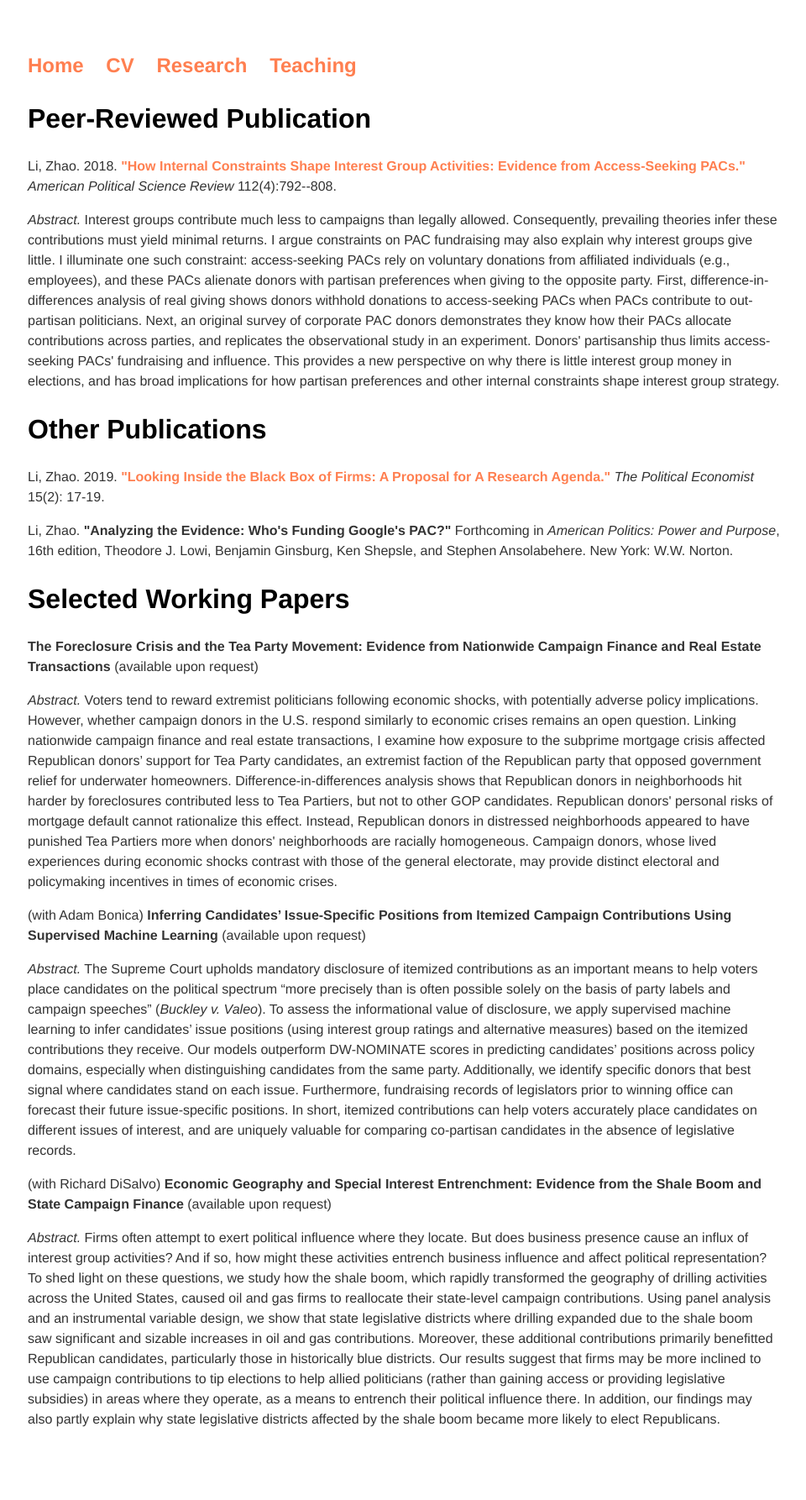
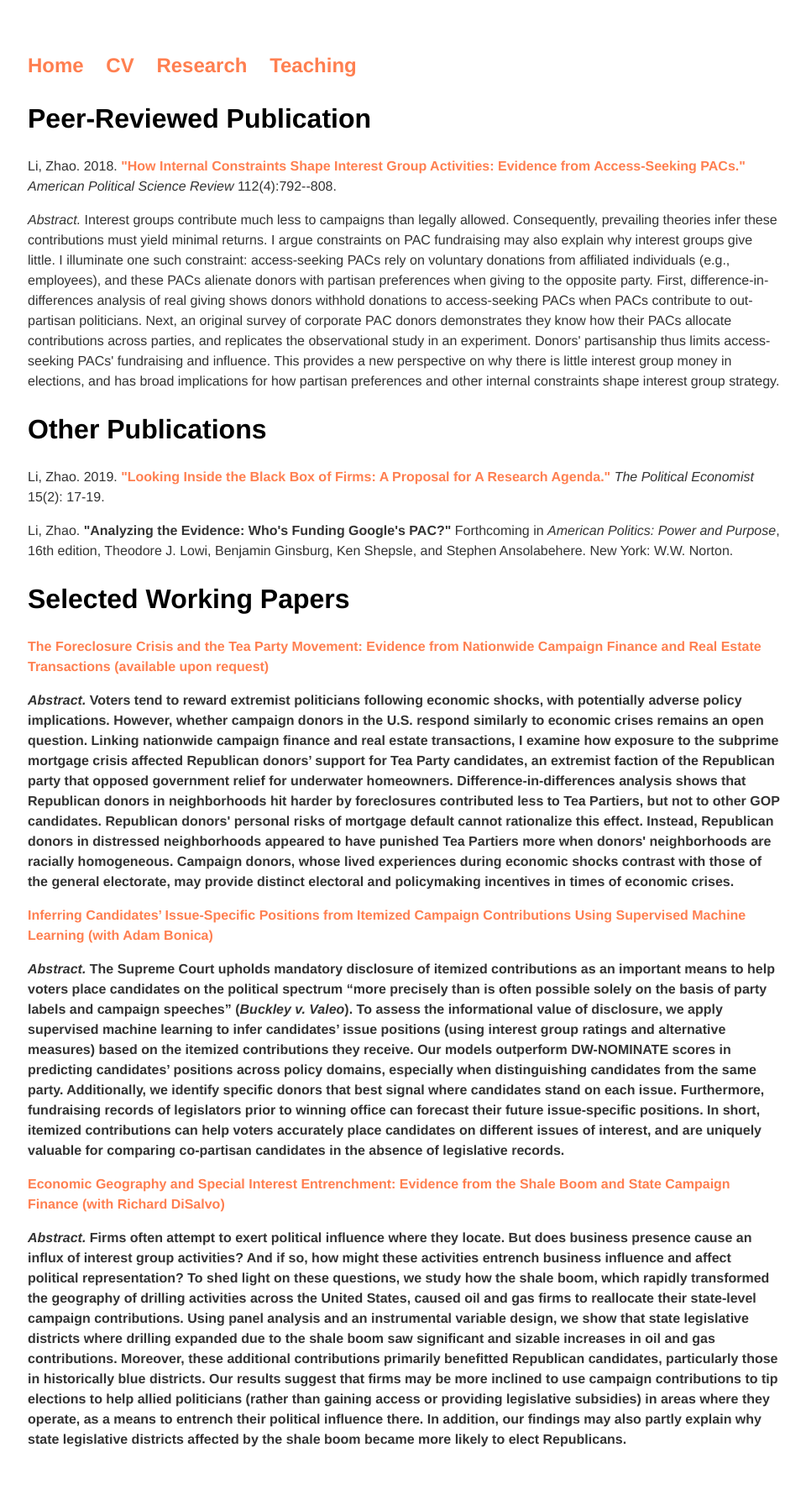
Before and after one commit to zhaoliresearch/zhaoliresearch.github.io, a Jekyll site: the page built from research/index.html, in a window 1280 px wide. Shown: the whole page at 84% size, without its empty margins (159-1119 px from the left). Built offline with Jekyll 4.4.1, drawn with Linux system fonts in a browser that asks for light colours; before the commit the page ends 1762 px from its top, so only the background shows below that.

Commit message:
Update index.html

```diff
--- a/research/index.html
+++ b/research/index.html
@@ -10,10 +10,10 @@ title: Zhao Li, Ph.D.
 <p>Li, Zhao. 2019. <b><a href="https://docs.google.com/viewer?a=v&pid=sites&srcid=dW1pY2guZWR1fHBvbGl0aWNhbC1lY29ub21pc3QtbmV3c2xldHRlcnxneDo2ZjY0NzVhMzJjNWE0NzZi">"Looking Inside the Black Box of Firms: A Proposal for A Research Agenda."</a></b> <i>The Political Economist</i> 15(2): 17-19.</p>
 <p>Li, Zhao. <b>"Analyzing the Evidence: Who's Funding Google's PAC?"</a></b> Forthcoming in <i>American Politics: Power and Purpose</i>, 16th edition, Theodore J. Lowi, Benjamin Ginsburg, Ken Shepsle, and Stephen Ansolabehere. New York: W.W. Norton.</p>
 <h2>Selected Working Papers </h2>
-<p><b>The Foreclosure Crisis and the Tea Party Movement: Evidence from Nationwide Campaign Finance and Real Estate Transactions</b> (available upon request)</p>
+<p><b><a href="https://www.dropbox.com/s/lizcouvz3aqu6am/Zhao%20Li_Housing%20Crash%20and%20Political%20Extremism.pdf?dl=0">The Foreclosure Crisis and the Tea Party Movement: Evidence from Nationwide Campaign Finance and Real Estate Transactions</b> (available upon request)</p>
 <p><i>Abstract.</i> Voters tend to reward extremist politicians following economic shocks, with potentially adverse policy implications. However, whether campaign donors in the U.S. respond similarly to economic crises remains an open question. Linking nationwide campaign finance and real estate transactions, I examine how exposure to the subprime mortgage crisis affected Republican donors’ support for Tea Party candidates, an extremist faction of the Republican party that opposed government relief for underwater homeowners. Difference-in-differences analysis shows that Republican donors in neighborhoods hit harder by foreclosures contributed less to Tea Partiers, but not to other GOP candidates. Republican donors' personal risks of mortgage default cannot rationalize this effect. Instead, Republican donors in distressed neighborhoods appeared to have punished Tea Partiers more when donors' neighborhoods are racially homogeneous. Campaign donors, whose lived experiences during economic shocks contrast with those of the general electorate, may provide distinct electoral and policymaking incentives in times of economic crises.</p>
-<p>(with Adam Bonica) <b>Inferring Candidates’ Issue-Specific Positions from Itemized Campaign Contributions Using Supervised Machine Learning</b> (available upon request)</p>
+<p><b><a href="https://www.dropbox.com/s/9b0g9fts8vtcvwl/Bonica%20and%20Li_APSA%202019%20paper.pdf?dl=0">Inferring Candidates’ Issue-Specific Positions from Itemized Campaign Contributions Using Supervised Machine Learning</b> (with Adam Bonica)</p>
 <p><i>Abstract.</i> The Supreme Court upholds mandatory disclosure of itemized contributions as an important means to help voters place candidates on the political spectrum “more precisely than is often possible solely on the basis of party labels and campaign speeches” (<i>Buckley v. Valeo</i>). To assess the informational value of disclosure, we apply supervised machine learning to infer candidates’ issue positions (using interest group ratings and alternative measures) based on the itemized contributions they receive. Our models outperform DW-NOMINATE scores in predicting candidates’ positions across policy domains, especially when distinguishing candidates from the same party. Additionally, we identify specific donors that best signal where candidates stand on each issue. Furthermore, fundraising records of legislators prior to winning office can forecast their future issue-specific positions. In short, itemized contributions can help voters accurately place candidates on different issues of interest, and are uniquely valuable for comparing co-partisan candidates in the absence of legislative records.</p>
-<p>(with Richard DiSalvo) <b>Economic Geography and Special Interest Entrenchment: Evidence from the Shale Boom and State Campaign Finance</b> (available upon request)</p>
+<p><b><a href="https://www.dropbox.com/s/i3kvtsxf0hrptey/DiSalvo%20and%20Li%20%282020%29.pdf?dl=0">Economic Geography and Special Interest Entrenchment: Evidence from the Shale Boom and State Campaign Finance</b> (with Richard DiSalvo)</p>
 <p><i>Abstract.</i> Firms often attempt to exert political influence where they locate. But does business presence cause an influx of interest group activities? And if so, how might these activities entrench business influence and affect political representation? To shed light on these questions, we study how the shale boom, which rapidly transformed the geography of drilling activities across the United States, caused oil and gas firms to reallocate their state-level campaign contributions. Using panel analysis and an instrumental variable design, we show that state legislative districts where drilling expanded due to the shale boom saw significant and sizable increases in oil and gas contributions. Moreover, these additional contributions primarily benefitted Republican candidates, particularly those in historically blue districts. Our results suggest that firms may be more inclined to use campaign contributions to tip elections to help allied politicians (rather than gaining access or providing legislative subsidies) in areas where they operate, as a means to entrench their political influence there. In addition, our findings may also partly explain why state legislative districts affected by the shale boom became more likely to elect Republicans.</p>
 </div><!-- /.blurb -->
```
